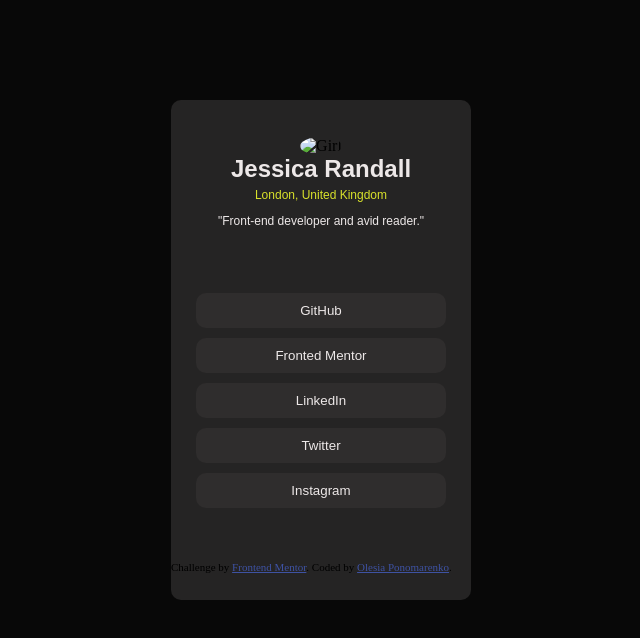
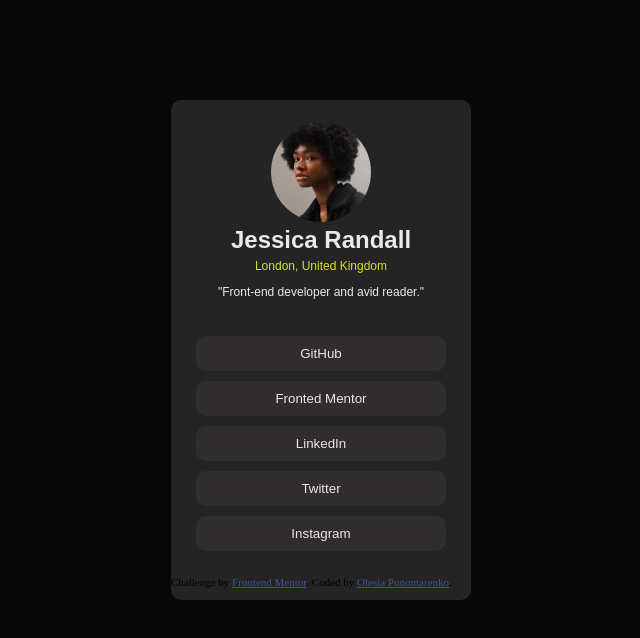
Before and after one commit to OlesiaPonomarenko/frontendmentor1, a plain HTML site: page index.html in a window 1280 px wide. Shown: the whole page, without its empty margins (319-959 px from the left). Drawn offline with Linux system fonts and the light colour scheme.

Commit message:
img path fixed

```diff
--- a/index.html
+++ b/index.html
@@ -18,7 +18,7 @@
 <body>
 <div class="container">
   <div class="anketa">
-  <img class="imgcirle" src=".//.//assets/images/avatar-jessica.jpeg" alt="Girl">
+  <img class="imgcirle" src="./avatar-jessica.jpeg" alt="Girl">
   <h2> Jessica Randall </h2>
   <p class="city">London, United Kingdom</p>
   <p> "Front-end developer and avid reader." </p>
```
